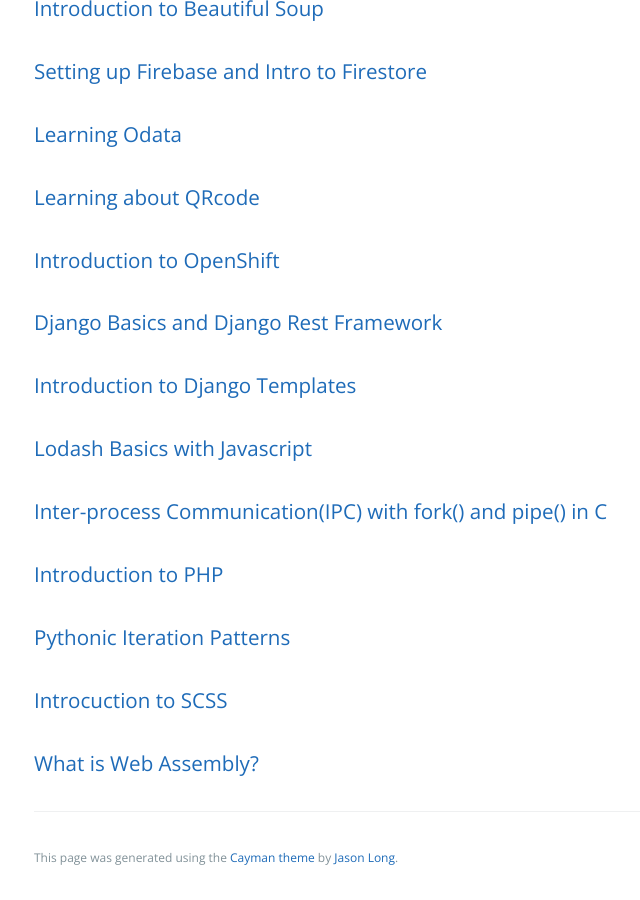
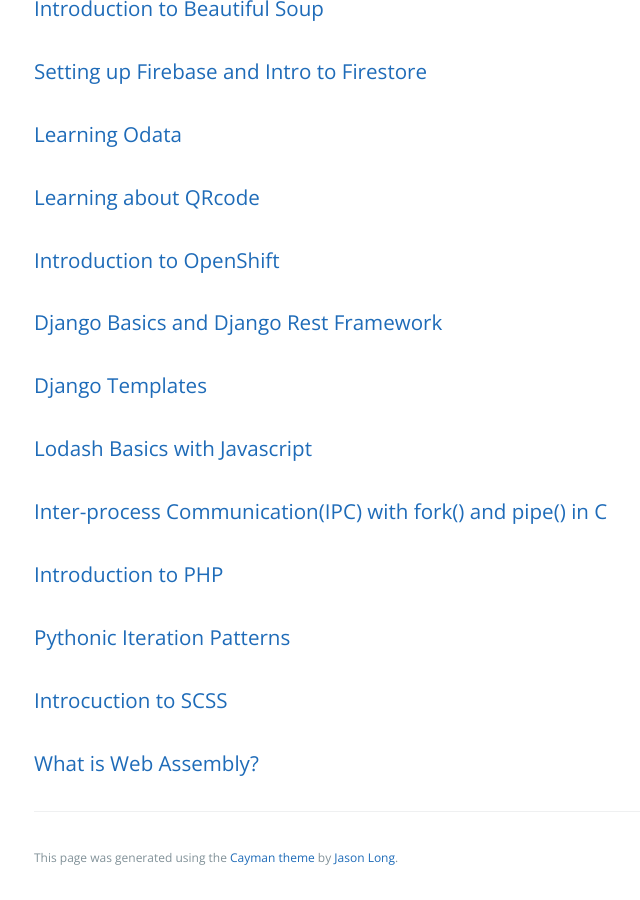
Before and after one commit to learning-software-engineering/learning-software-engineering.github.io, a Jekyll site: the page built from Topics/Tech_Stacks.md, in a window 1280 px wide and 900 px high, scrolled down 3435 px. Shown: the whole window, without its empty margins (190-830 px from the left). Built offline with Jekyll 4.4.1, drawn with Linux system fonts in a browser that asks for light colours; our own code applies the rules of GitHub Pages for plain Markdown files.

Commit message:
Update Tech_Stacks.md

```diff
--- a/Topics/Tech_Stacks.md
+++ b/Topics/Tech_Stacks.md
@@ -108,7 +108,7 @@
 
 ### [Django Basics and Django Rest Framework](./Tech_Stacks/Django_Rest.md)
 
-### [Introduction to Django Templates](./Tech_Stacks/Introduction_to_Django_Templates.md)
+### [Django Templates](./Tech_Stacks/Django_Templates.md)
 
 ### [Lodash Basics with Javascript](./Tech_Stacks/Lodash.md)
 
```
